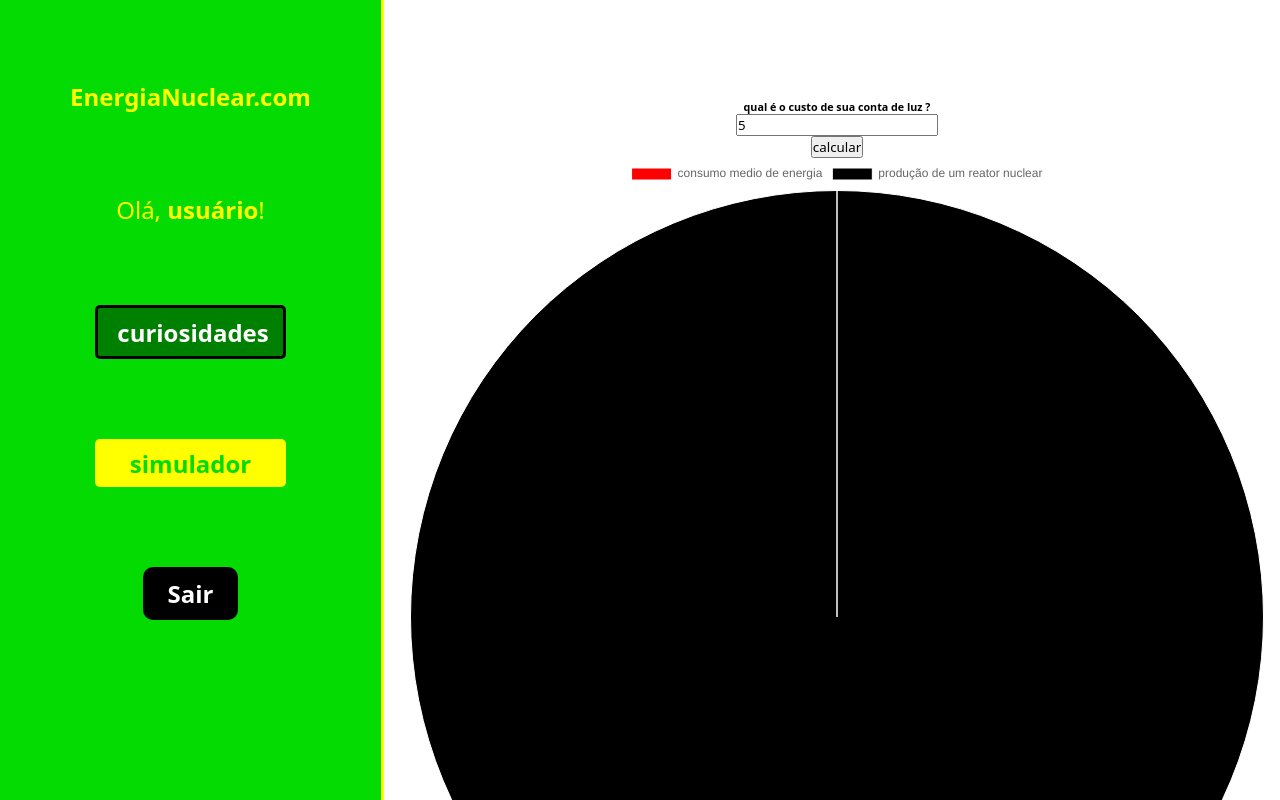
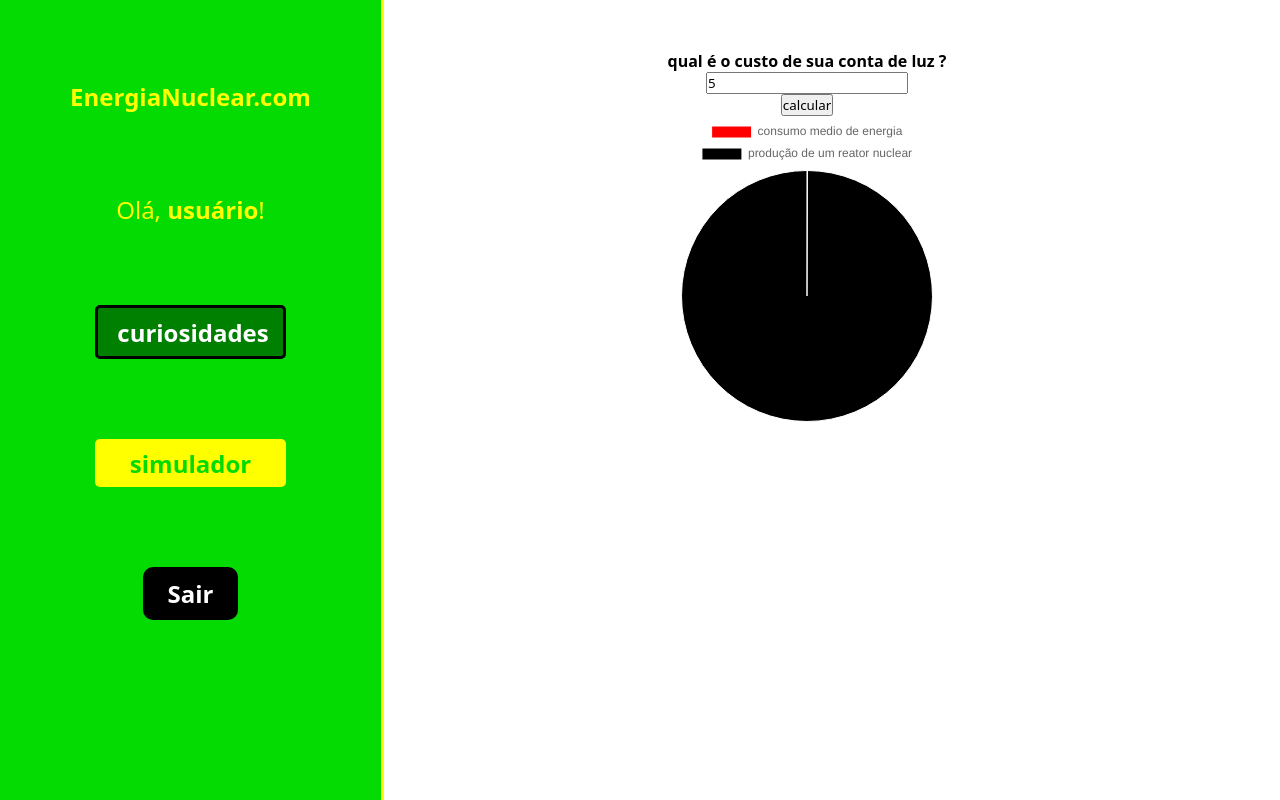
Before and after one commit to matteo190/projetoIndividualPI1tri, a website: page public/dashboard/simulador.html in a window 1280 px wide. Both pictures are taken after typing "5" into the empty fields and a click on the button "calcular". Shown: the top 800 px of the page. Drawn offline with nearby package versions, Linux system fonts and the light colour scheme; no server answers.

Commit message:
mudanças pequenas

```diff
--- a/public/css/dashboard.css
+++ b/public/css/dashboard.css
@@ -27,13 +27,13 @@
     padding-left: 10px;
   }
   .graficoDinamico {
-    width: 70%;
+    width: 45%;
     display: flex;
     flex-direction: column;
     justify-content: baseline;
     align-items: center;
-    padding-left: 10px;
-    padding-top: 100px;
+    padding-left: 270px;
+    padding-top: 50px;
   }
   .grafico2 h3 {
     padding-left: 10px;
--- a/public/dashboard/simulador.html
+++ b/public/dashboard/simulador.html
@@ -37,10 +37,11 @@
 
     </div>
         <div class="graficoDinamico">
-            <h6>qual é o custo de sua conta de luz ?</h6>
+            <h4>qual é o custo de sua conta de luz ?</h4>
             <input type="number" id="ipt_preço">
             <button onclick="calcular()">calcular</button>
             <canvas id="pizza"></canvas>
+            <div id="div_mensagem"></div>
         </div>
     </div>
 </body>
@@ -73,11 +74,12 @@
             if (criacaoGrafico) {
                 criacaoGrafico.data.datasets[0].data = []
                 criacaoGrafico.data.datasets[0].data.push(energia)
-                criacaoGrafico.data.datasets[0].data.push(1110000)
+                criacaoGrafico.data.datasets[0].data.push(11100)
                 criacaoGrafico.data.labels = ['consumo medio de energia','produção de um reator nuclear']
                 criacaoGrafico.update()
                 armazenar(energia)
             }
+            div_mensagem.innerHTML = ``
     }
 }
 function armazenar(energia){
```
